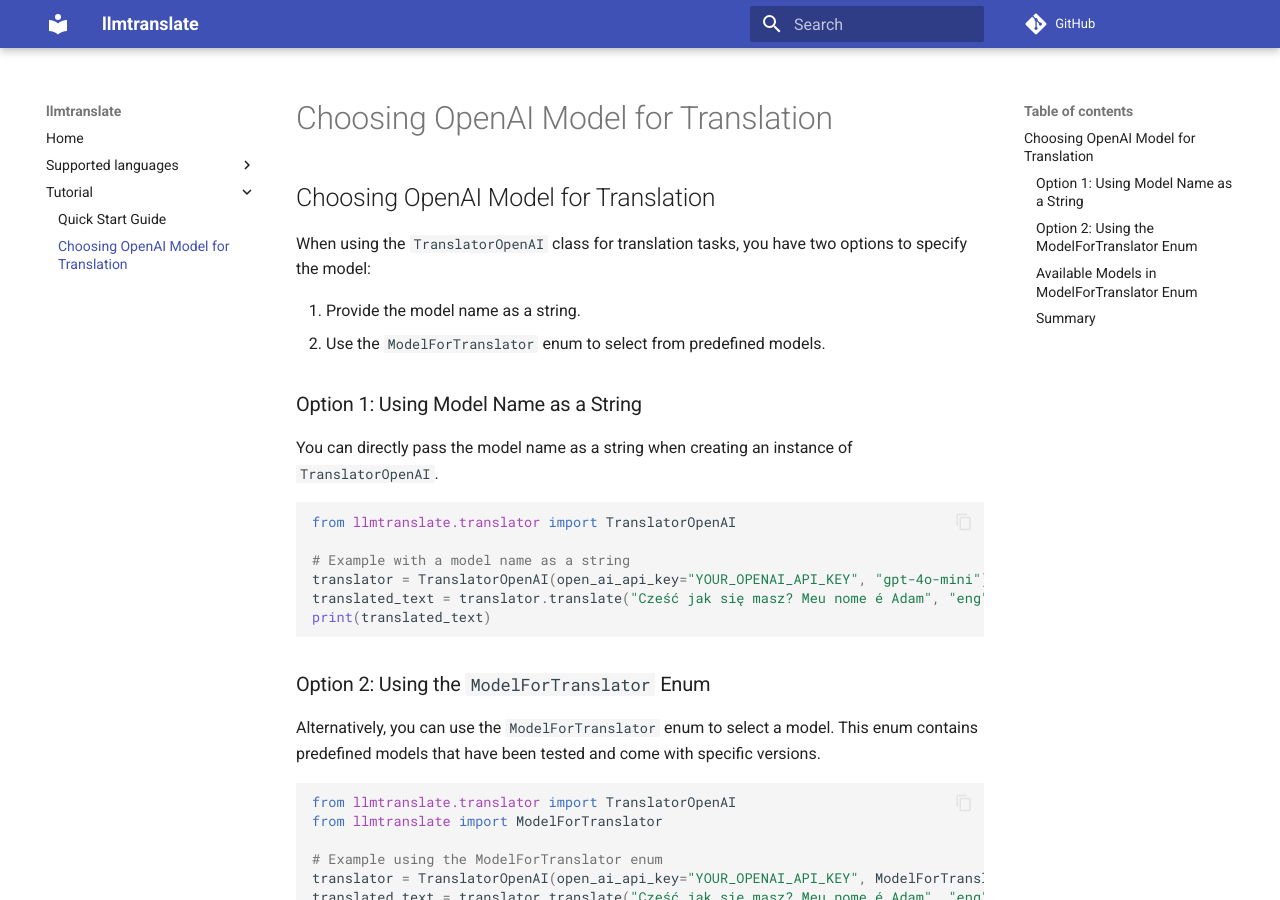
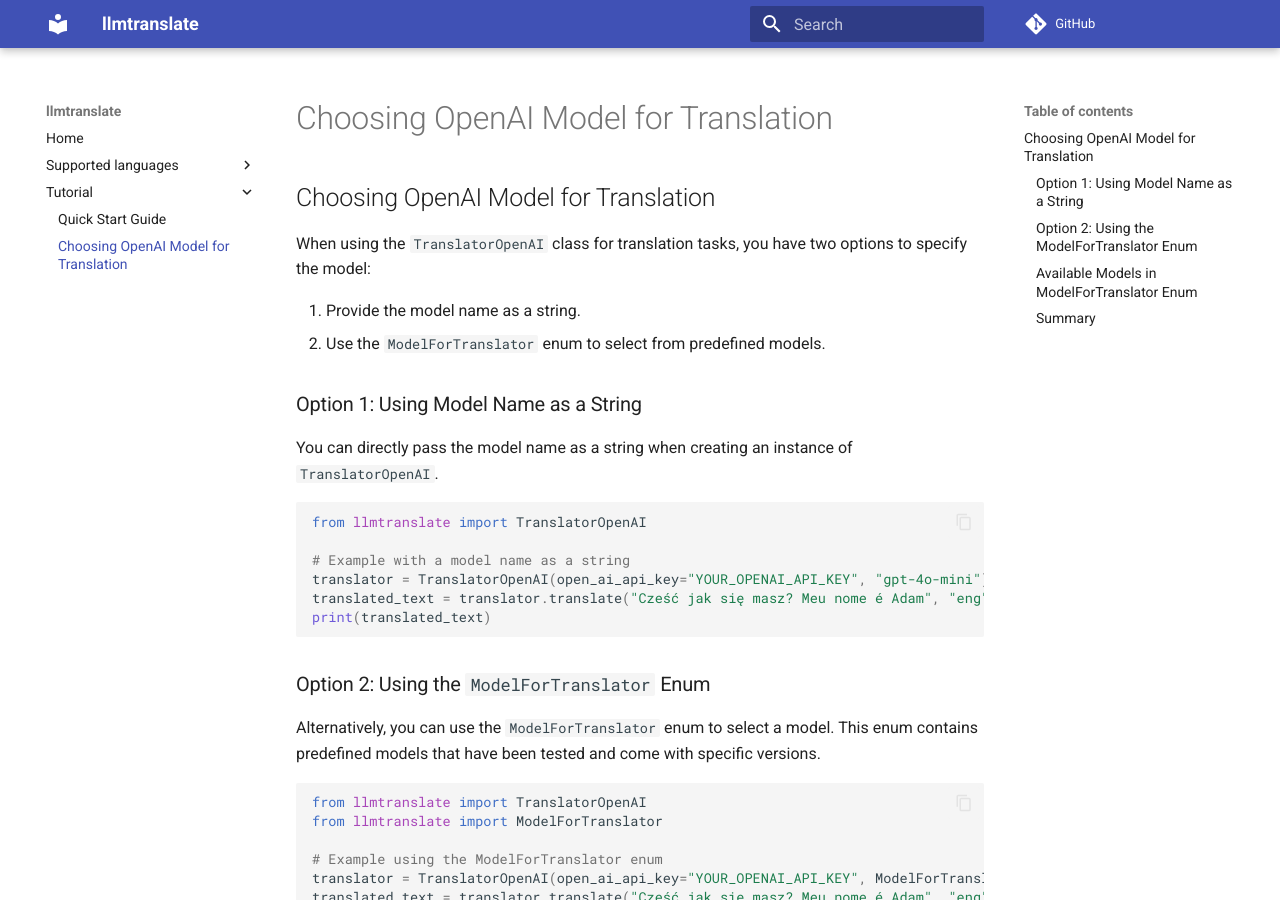
Before and after one commit to adam-pawelek/llmtranslate, an MkDocs documentation site: the page built from docs/docs/Tutorial/Choosing OpenAI Model for Translation.md, in a window 1280 px wide and 900 px high. Built offline with MkDocs 1.6.1 and Material for MkDocs 9.7.7, drawn with Linux system fonts in a browser that asks for light colours; comment, search, counter and statistics services are not loaded.

Commit message:
Fixed ModelForTranslator Enum

````diff
--- a/docs/docs/Tutorial/Choosing OpenAI Model for Translation.md
+++ b/docs/docs/Tutorial/Choosing OpenAI Model for Translation.md
@@ -10,7 +10,7 @@
 You can directly pass the model name as a string when creating an instance of `TranslatorOpenAI`.
 
 ```python
-from llmtranslate.translator import TranslatorOpenAI
+from llmtranslate import TranslatorOpenAI
 
 # Example with a model name as a string
 translator = TranslatorOpenAI(open_ai_api_key="YOUR_OPENAI_API_KEY", "gpt-4o-mini")
@@ -23,11 +23,11 @@
 Alternatively, you can use the `ModelForTranslator` enum to select a model. This enum contains predefined models that have been tested and come with specific versions.
 
 ```python
-from llmtranslate.translator import TranslatorOpenAI
+from llmtranslate import TranslatorOpenAI
 from llmtranslate import ModelForTranslator
 
 # Example using the ModelForTranslator enum
-translator = TranslatorOpenAI(open_ai_api_key="YOUR_OPENAI_API_KEY", ModelForTranslator.GPT_4o_mini.value)
+translator = TranslatorOpenAI(open_ai_api_key="YOUR_OPENAI_API_KEY", ModelForTranslator.GPT_4o_mini)
 translated_text = translator.translate("Cześć jak się masz? Meu nome é Adam", "eng")
 print(translated_text)
 ```
--- a/pyproject.toml
+++ b/pyproject.toml
@@ -1,6 +1,6 @@
 [tool.poetry]
 name = "llmtranslate"
-version = "0.2.2"
+version = "0.2.3"
 description = "A Python library for language detection and translation using OpenAI's GPT-4o."
 authors = ["Adam Pawelek <adam.pwk@outlook.com>"]
 readme = "README.md"
````
Also changed, not shown: 2 other files.
